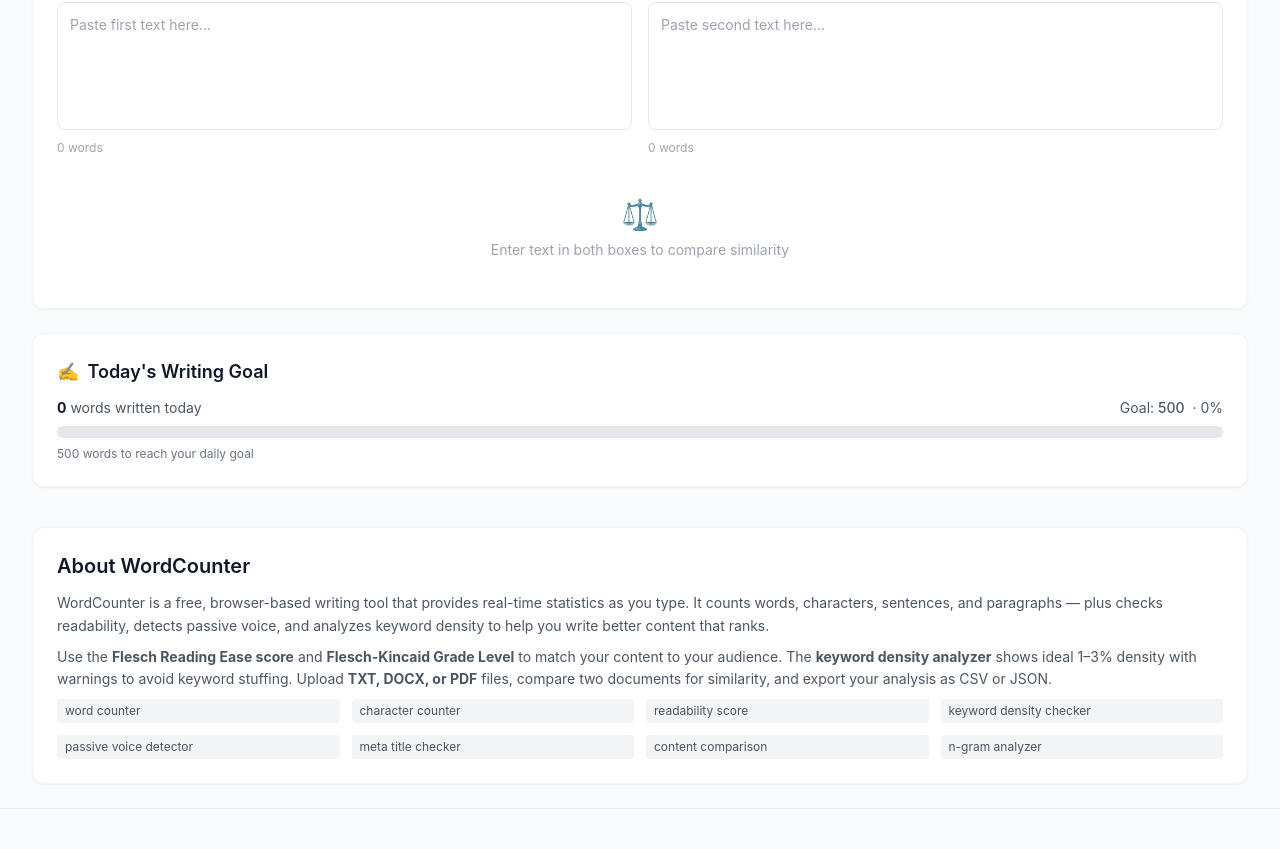
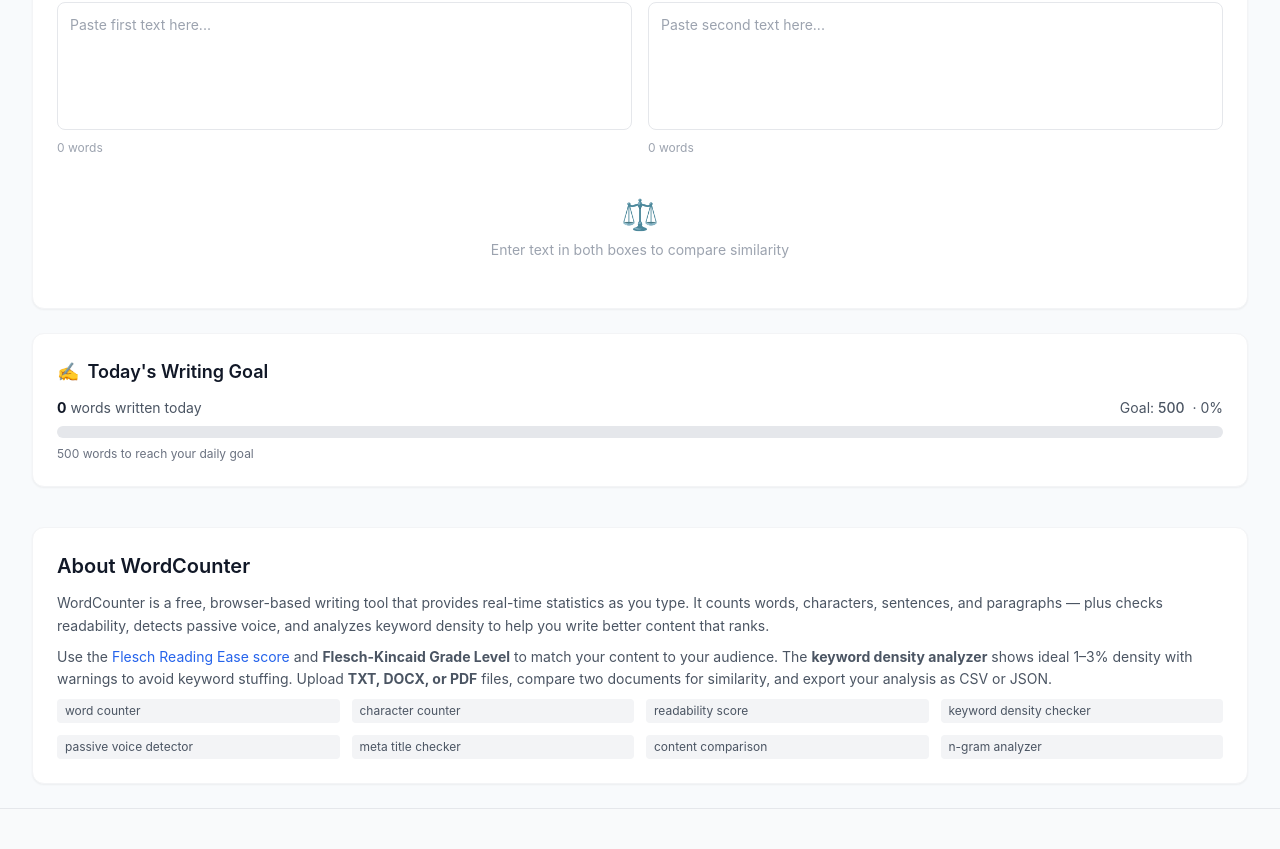
Before and after one commit to nodk69/wordcount, a React (Create React App) app: page / in a window 1280 px wide. Shown: the part 1718-2567 px from the top of the page. Built offline with nearby package versions, Linux system fonts and the light colour scheme; the HTML template or start-up script is replaced by a standard one.

Commit message:
Fix some issues

```diff
--- a/public/index.html
+++ b/public/index.html
@@ -8,7 +8,7 @@
 
     <!-- Primary Meta Tags -->
     <title>Word Counter - Free Online Word &amp; Character Counter Tool | CountsYourWords</title>
-    <meta name="description" content="Free online word counter tool. Count words, characters, sentences, and paragraphs in real-time. Check readability score, keyword density, and writing time. Perfect for writers, students, and SEO professionals." />
+    <meta name="description" content="Free online word counter. Count words, characters, sentences & paragraphs instantly. Check readability score, keyword density, and writing time. Free for writers, students, and SEO pros." />
     <meta name="keywords" content="word counter, character counter, word count, readability score, keyword density, writing tool, text analyzer, count words online, free word counter, SEO tool, sentence counter, paragraph counter" />
     <meta name="robots" content="index, follow" />
     <meta name="author" content="CountsYourWords" />
@@ -18,14 +18,20 @@
     <meta property="og:type" content="website" />
     <meta property="og:url" content="https://countsyourwords.netlify.app/" />
     <meta property="og:title" content="Word Counter - Free Online Word &amp; Character Counter" />
-    <meta property="og:description" content="Count words, characters, sentences, and paragraphs in real-time. Free writing tool with readability analysis, keyword density tracking, and 10+ SEO tools." />
+    <meta property="og:description" content="Count words, characters, sentences & paragraphs instantly. Free writing tool with readability analysis, keyword density, and 10+ SEO tools." />
+    <meta property="og:image" content="https://countsyourwords.netlify.app/logo192.png" />
+    <meta property="og:image:width" content="192" />
+    <meta property="og:image:height" content="192" />
     <meta property="og:site_name" content="CountsYourWords" />
     <meta property="og:locale" content="en_US" />
+    <meta property="og:updated_time" content="2026-06-27T00:00:00+00:00" />
 
     <!-- Twitter -->
     <meta name="twitter:card" content="summary_large_image" />
+    <meta name="twitter:url" content="https://countsyourwords.netlify.app/" />
     <meta name="twitter:title" content="Word Counter - Free Online Word &amp; Character Counter" />
-    <meta name="twitter:description" content="Count words, characters, sentences, and paragraphs in real-time. Free writing tool with readability analysis." />
+    <meta name="twitter:description" content="Count words, characters, sentences & paragraphs instantly. Free writing tool with readability analysis." />
+    <meta name="twitter:image" content="https://countsyourwords.netlify.app/logo192.png" />
 
     <!-- Schema.org Structured Data -->
     <script type="application/ld+json">
--- a/src/pages/Home.jsx
+++ b/src/pages/Home.jsx
@@ -61,7 +61,7 @@
 
   usePageMeta({
     title: 'Free Online Word Counter 2026',
-    description: 'Free online word counter tool. Count words, characters, sentences, and paragraphs in real-time. Check readability score, keyword density, and writing time. Perfect for writers, students, and SEO professionals.',
+    description: 'Free online word counter. Count words, characters, sentences & paragraphs instantly. Check readability score, keyword density, and writing time. Free for writers, students, and SEO pros.',
     path: '/',
   });
 
@@ -152,7 +152,10 @@
 
       {highlightsEnabled && text && <SentenceHighlights text={debouncedText} />}
 
-      <StatsGrid stats={stats} />
+      <section aria-labelledby="stats-heading">
+        <h2 id="stats-heading" className="sr-only">Real-Time Text Statistics</h2>
+        <StatsGrid stats={stats} />
+      </section>
 
       <TabBar active={activeTab} onChange={setActiveTab} />
 
@@ -199,10 +202,14 @@
             voice, and analyzes keyword density to help you write better content that ranks.
           </p>
           <p>
-            Use the <strong>Flesch Reading Ease score</strong> and <strong>Flesch-Kincaid Grade Level</strong>{' '}
-            to match your content to your audience. The <strong>keyword density analyzer</strong> shows ideal
-            1–3% density with warnings to avoid keyword stuffing. Upload <strong>TXT, DOCX, or PDF</strong>{' '}
-            files, compare two documents for similarity, and export your analysis as CSV or JSON.
+            Use the{' '}
+            <a href="https://en.wikipedia.org/wiki/Flesch%E2%80%93Kincaid_readability_tests" target="_blank" rel="noopener noreferrer" className="text-primary hover:text-primary-dark">
+              Flesch Reading Ease score
+            </a>{' '}
+            and <strong>Flesch-Kincaid Grade Level</strong> to match your content to your audience.
+            The <strong>keyword density analyzer</strong> shows ideal 1–3% density with warnings to avoid keyword
+            stuffing. Upload <strong>TXT, DOCX, or PDF</strong> files, compare two documents for similarity,
+            and export your analysis as CSV or JSON.
           </p>
           <div className="grid grid-cols-2 sm:grid-cols-4 gap-3 mt-3">
             {[
```
Also changed, not shown: public/robots.txt.
